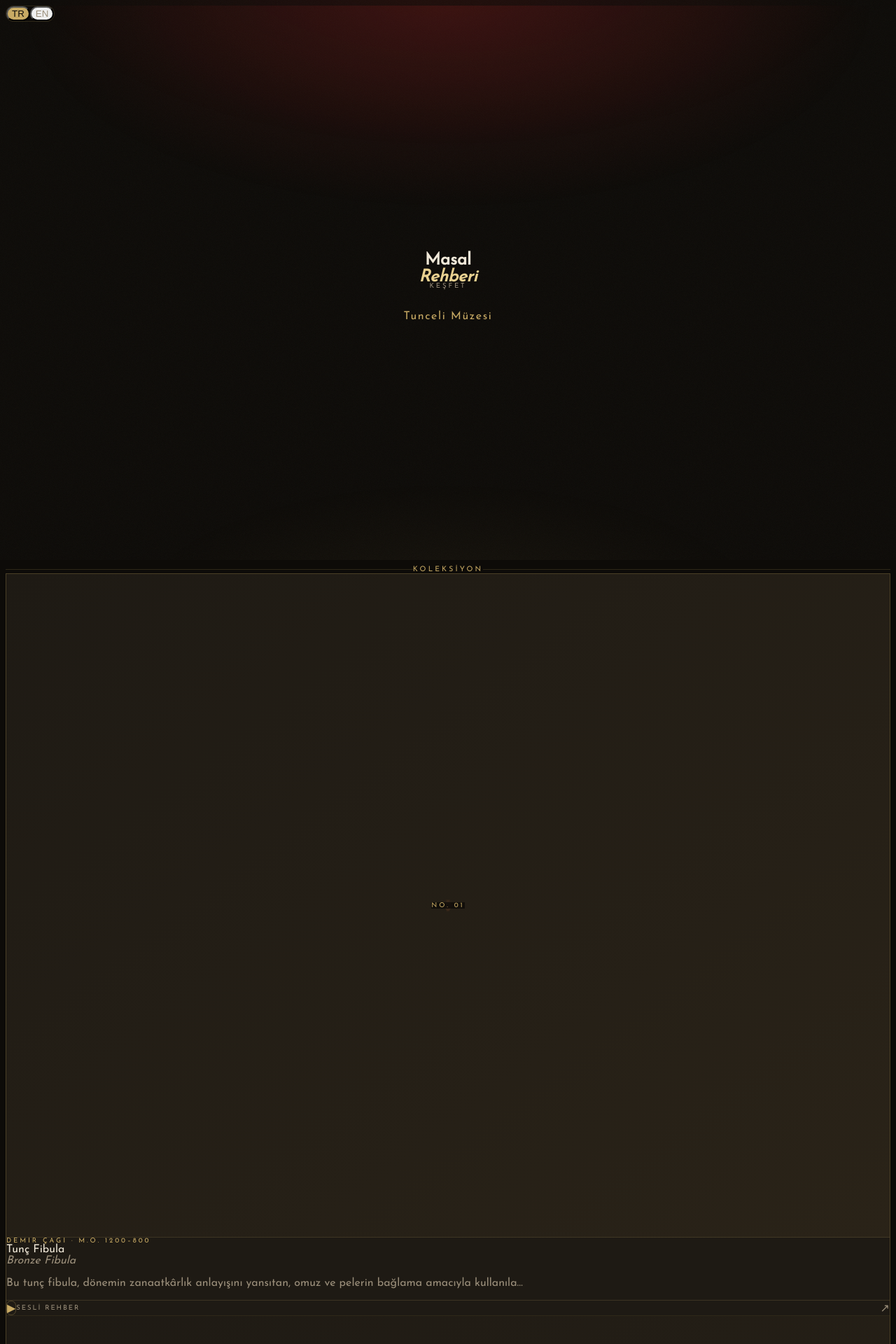
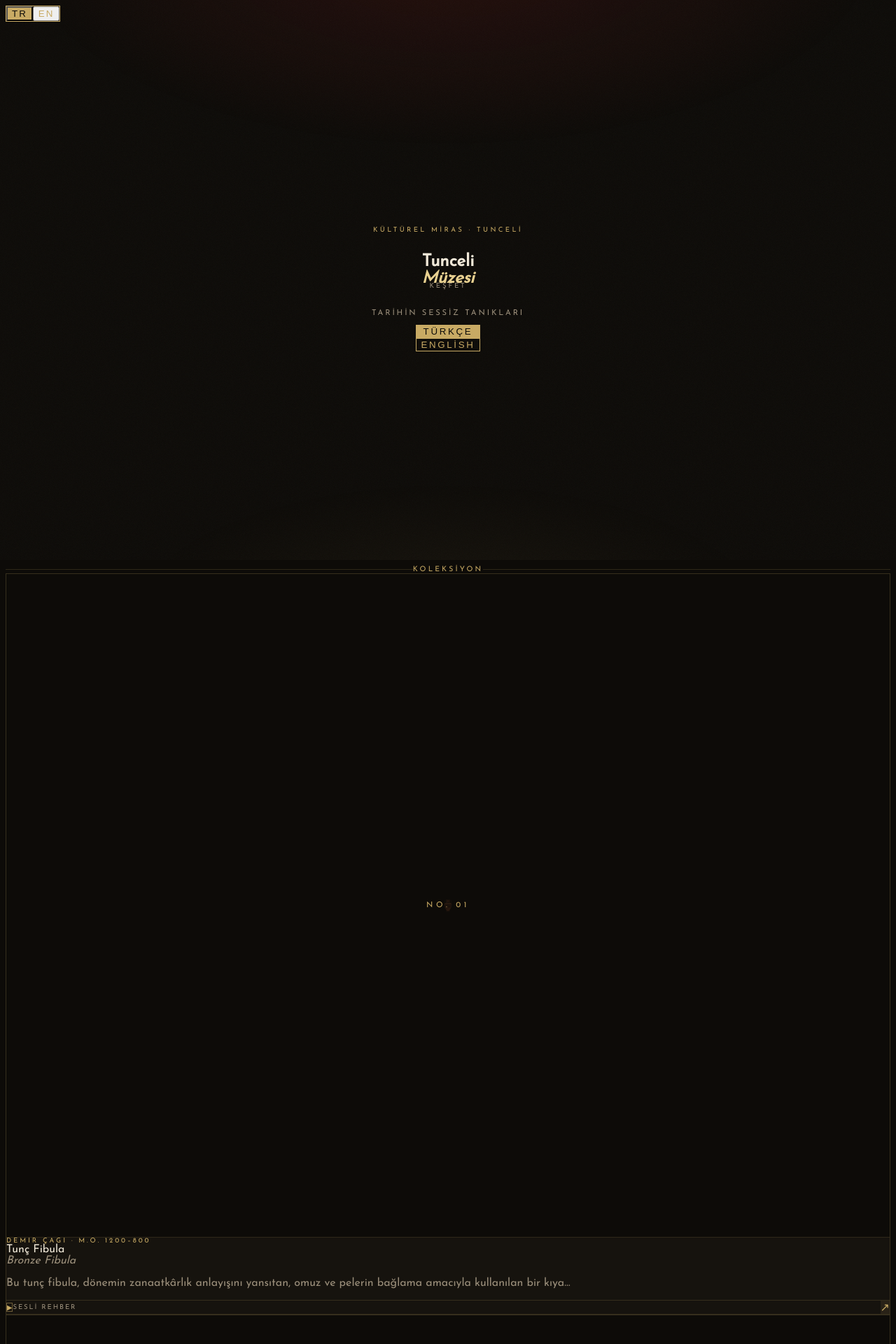
Before and after one commit to orhanpala/masal-rehberi, a Next.js app: page / in a window 1280 px wide. Shown: the top 1920 px of the page at 70% size. Built offline with nearby package versions, Linux system fonts and the light colour scheme.

Commit message:
Update page.jsx

```diff
--- a/app/page.jsx
+++ b/app/page.jsx
@@ -10,7 +10,6 @@ export default function MasalRehberi() {
   const [activeArtifact, setActiveArtifact] = useState(null);
   const [showQrLangModal, setShowQrLangModal] = useState(false);
 
-  // Ses oynatıcı referansı
   const audioRef = useRef(null);
   const [isPlaying, setIsPlaying] = useState(false);
 
@@ -20,22 +19,18 @@ export default function MasalRehberi() {
     const urlParams = new URLSearchParams(window.location.search);
     const idParam = urlParams.get('id');
 
-    // Senaryo 2: QR Kod ile gelindiyse
     if (idParam) {
       const found = artifacts.find(a => a.id == idParam);
       if (found) {
         setActiveArtifact(found);
         setView('detail');
-
         if (!savedLang) {
-          // Daha önce dil seçimi yapmamış, QR ile gelmiş (Karşılama Ekranı)
           setShowQrLangModal(true);
         } else {
           setLang(savedLang);
         }
       }
     } else {
-      // Senaryo 1: Doğrudan ana sayfaya gelindiyse
       if (savedLang) setLang(savedLang);
     }
   }, []);
@@ -76,15 +71,16 @@ export default function MasalRehberi() {
 
   if (!mounted) return null;
 
-  // QR İlk Giriş Dil Seçim Ekranı (Senaryo 2 için)
+  // QR İlk Giriş Dil Seçim Ekranı
   if (showQrLangModal) {
     return (
       <div className="min-h-screen flex flex-col items-center justify-center p-6 text-center">
-        <h1 className="hero-title mb-8">Masal<br/><em>Rehberi</em></h1>
-        <p className="text-xl text-[#c8aa64] mb-8 font-light tracking-widest uppercase">Lütfen Dil Seçiniz<br/><br/>Please Select Language</p>
-        <div className="flex gap-4">
-          <button onClick={() => handleSetLang('tr')} className="px-8 py-3 border border-[#c8aa64] text-[#c8aa64] hover:bg-[#c8aa64] hover:text-[#0d0b08] transition-all uppercase tracking-widest text-sm">Türkçe</button>
-          <button onClick={() => handleSetLang('en')} className="px-8 py-3 border border-[#c8aa64] text-[#c8aa64] hover:bg-[#c8aa64] hover:text-[#0d0b08] transition-all uppercase tracking-widest text-sm">English</button>
+        <div className="w-[1px] h-20 bg-gradient-to-b from-transparent to-[#c8aa64] mx-auto mb-8"></div>
+        <h1 className="text-5xl font-display font-light text-[#f0e8d8] mb-8 leading-tight">Tunceli<br/><em className="text-[#e8d090] italic">Müzesi</em></h1>
+        <p className="text-[0.65rem] text-[#c8aa64] mb-10 tracking-[0.35em] uppercase">Lütfen Dil Seçiniz / Please Select Language</p>
+        <div className="flex flex-col sm:flex-row gap-4">
+          <button onClick={() => handleSetLang('tr')} className="px-10 py-3 border border-[#c8aa64] text-[#c8aa64] hover:bg-[#c8aa64] hover:text-[#0d0b08] transition-all uppercase tracking-[0.2em] text-xs">Türkçe</button>
+          <button onClick={() => handleSetLang('en')} className="px-10 py-3 border border-[#c8aa64] text-[#c8aa64] hover:bg-[#c8aa64] hover:text-[#0d0b08] transition-all uppercase tracking-[0.2em] text-xs">English</button>
         </div>
       </div>
     );
@@ -92,40 +88,39 @@ export default function MasalRehberi() {
 
   return (
     <>
-      {/* Sabit Dil Seçici (Sağ Üst) */}
-      <div className="fixed top-6 right-6 z-50 flex gap-2 bg-[#0d0b08]/80 p-1 rounded-full backdrop-blur-md border border-[rgba(200,170,100,0.18)]">
-        <button onClick={() => handleSetLang('tr')} className={`px-4 py-2 rounded-full text-xs font-light tracking-widest transition-all ${lang === 'tr' ? 'bg-[#c8aa64] text-[#0d0b08]' : 'text-[#9a8e7a]'}`}>TR</button>
-        <button onClick={() => handleSetLang('en')} className={`px-4 py-2 rounded-full text-xs font-light tracking-widest transition-all ${lang === 'en' ? 'bg-[#c8aa64] text-[#0d0b08]' : 'text-[#9a8e7a]'}`}>EN</button>
+      {/* İYİLEŞTİRME 1: SAĞ ÜSTTEKİ BELİRGİN VE BÜYÜK DİL BUTONU */}
+      <div className="fixed top-6 right-6 z-50 flex border border-[#c8aa64] bg-[#0d0b08]/90 backdrop-blur-md shadow-lg shadow-[#c8aa64]/5">
+        <button onClick={() => handleSetLang('tr')} className={`px-5 py-2.5 text-xs tracking-[0.15em] transition-all ${lang === 'tr' ? 'bg-[#c8aa64] text-[#0d0b08] font-bold' : 'text-[#c8aa64] hover:bg-[#c8aa64]/10'}`}>TR</button>
+        <button onClick={() => handleSetLang('en')} className={`px-5 py-2.5 text-xs tracking-[0.15em] transition-all ${lang === 'en' ? 'bg-[#c8aa64] text-[#0d0b08] font-bold' : 'text-[#c8aa64] hover:bg-[#c8aa64]/10'}`}>EN</button>
       </div>
 
       {/* DETAY SAYFASI (ESER GÖRÜNÜMÜ) */}
       {view === 'detail' && activeArtifact && (
-        <div className="min-h-screen bg-[#16130e] w-full max-w-3xl mx-auto relative animate-in fade-in duration-500">
-          <button onClick={closeDetail} className="absolute top-6 left-6 w-10 h-10 border border-[rgba(200,170,100,0.18)] bg-[#1e1a14] text-[#c8aa64] rounded-full flex items-center justify-center text-xl z-10 transition-colors hover:bg-[#c8aa64] hover:text-[#0d0b08]">←</button>
+        <div className="min-h-screen w-full max-w-3xl mx-auto relative animate-in fade-in duration-500 bg-[#0d0b08]">
+          <button onClick={closeDetail} className="fixed top-6 left-6 w-11 h-11 border border-[#c8aa64] bg-[#16130e] text-[#c8aa64] flex items-center justify-center text-xl z-50 transition-colors hover:bg-[#c8aa64] hover:text-[#0d0b08] shadow-lg">←</button>
 
-          <div className="pt-24 pb-8 px-8 border-b border-[rgba(200,170,100,0.18)] text-center">
-            <div className="text-[0.7rem] tracking-[0.35em] text-[#c8aa64] uppercase mb-4">{lang === 'tr' ? activeArtifact.era_tr : activeArtifact.era_en}</div>
-            <h2 className="font-display text-4xl md:text-5xl font-light text-[#f0e8d8] mb-2">{lang === 'tr' ? activeArtifact.name_tr : activeArtifact.name_en}</h2>
+          <div className="pt-28 pb-10 px-8 border-b border-[rgba(200,170,100,0.18)] text-center">
+            <div className="text-[0.65rem] tracking-[0.35em] text-[#c8aa64] uppercase mb-5">{lang === 'tr' ? activeArtifact.era_tr : activeArtifact.era_en}</div>
+            <h2 className="font-display text-4xl md:text-5xl font-light text-[#f0e8d8] mb-3">{lang === 'tr' ? activeArtifact.name_tr : activeArtifact.name_en}</h2>
             <div className="font-display italic text-xl text-[#9a8e7a]">{lang === 'tr' ? activeArtifact.name_en : activeArtifact.name_tr}</div>
           </div>
 
           <div className="p-8 md:p-12">
-            <p className="text-base md:text-lg leading-loose text-[#f0e8d8] mb-12 font-display font-light tracking-wide">{lang === 'tr' ? activeArtifact.desc_tr : activeArtifact.desc_en}</p>
+            <p className="text-base md:text-lg leading-loose text-[#f0e8d8] mb-14 font-display font-light tracking-wide">{lang === 'tr' ? activeArtifact.desc_tr : activeArtifact.desc_en}</p>
 
             <div className="mt-8">
               <div className="text-[0.6rem] tracking-[0.35em] text-[#c8aa64] uppercase mb-4">{lang === 'tr' ? 'SESLİ TANITIM' : 'AUDIO GUIDE'}</div>
-              <div className="flex items-center gap-4 p-6 border border-[rgba(200,170,100,0.18)] bg-[#1e1a14] rounded-xl">
-                <button onClick={toggleAudio} className="w-14 h-14 shrink-0 border border-[#c8aa64] text-[#c8aa64] rounded-full flex items-center justify-center text-xl hover:bg-[#c8aa64] hover:text-[#0d0b08] transition-all">
+              <div className="flex items-center gap-5 p-6 border border-[rgba(200,170,100,0.18)] bg-[#16130e] shadow-inner">
+                <button onClick={toggleAudio} className="w-14 h-14 shrink-0 border border-[#c8aa64] text-[#c8aa64] flex items-center justify-center text-xl hover:bg-[#c8aa64] hover:text-[#0d0b08] transition-all">
                   {isPlaying ? '⏸' : '▶'}
                 </button>
                 <div className="flex-1">
-                   <p className="text-xs tracking-widest text-[#9a8e7a] uppercase mb-2">{lang === 'tr' ? activeArtifact.name_tr : activeArtifact.name_en}</p>
-                   {/* Tarayıcı varsayılan ses oynatıcısı (mobil uyumlu) */}
+                   <p className="text-[0.65rem] tracking-widest text-[#9a8e7a] uppercase mb-3">{lang === 'tr' ? activeArtifact.name_tr : activeArtifact.name_en}</p>
                    <audio
                      ref={audioRef}
                      src={lang === 'tr' ? activeArtifact.audio_tr : activeArtifact.audio_en}
                      controls
-                     className="w-full h-8 outline-none"
+                     className="w-full h-8 outline-none grayscale opacity-80"
                      onPlay={() => setIsPlaying(true)}
                      onPause={() => setIsPlaying(false)}
                    />
@@ -139,49 +134,64 @@ export default function MasalRehberi() {
       {/* ANA SAYFA (TÜM ESERLER) */}
       {view === 'home' && (
         <div id="main-content">
-          <section className="relative z-10 min-h-screen flex flex-col items-center justify-center text-center p-8 bg-[radial-gradient(ellipse_80%_60%_at_50%_0%,rgba(139,32,32,0.25)_0%,transparent_60%)]">
-            <div className="w-[1px] h-20 bg-gradient-to-b from-transparent to-[#c8aa64] mx-auto mb-10"></div>
-            <h1 className="font-display text-6xl md:text-8xl font-light text-[#f0e8d8] mb-2 leading-none">
-              Masal<br/><em className="text-[#e8d090] italic">Rehberi</em>
+          <section className="relative z-10 min-h-screen flex flex-col items-center justify-center text-center p-8">
+            <div className="w-[1px] h-20 bg-gradient-to-b from-transparent to-[#c8aa64] mx-auto mb-8"></div>
+
+            {/* İYİLEŞTİRME 2: İSTENİLEN REFERANS BAŞLIK */}
+            <p className="text-[0.6rem] tracking-[0.35em] text-[#c8aa64] uppercase mb-6">
+              {lang === 'tr' ? 'Kültürel Miras · Tunceli' : 'Cultural Heritage · Tunceli'}
+            </p>
+            <h1 className="font-display text-6xl md:text-8xl font-light text-[#f0e8d8] mb-4 leading-tight">
+              Tunceli<br/><em className="text-[#e8d090] italic">Müzesi</em>
             </h1>
-            <p className="font-display text-xl md:text-2xl tracking-[0.1em] text-[#c8aa64] mt-4 mb-12">
-              {lang === 'tr' ? 'Tunceli Müzesi' : 'Tunceli Museum'}
+            <p className="text-[0.7rem] tracking-[0.25em] text-[#9a8e7a] uppercase mb-14">
+              {lang === 'tr' ? 'Tarihin Sessiz Tanıkları' : 'Silent Witnesses of History'}
             </p>
-            <div className="absolute bottom-8 left-1/2 -translate-x-1/2 flex flex-col items-center gap-2 text-[0.6rem] tracking-[0.3em] text-[#9a8e7a] uppercase">
+
+            {/* İYİLEŞTİRME 3: ORTADAKİ BÜYÜK DİL BUTONLARI */}
+            <div className="flex flex-col sm:flex-row gap-4 mb-16">
+              <button onClick={() => handleSetLang('tr')} className={`px-12 py-3.5 text-xs tracking-[0.2em] transition-all border border-[#c8aa64] uppercase ${lang === 'tr' ? 'bg-[#c8aa64] text-[#0d0b08] font-bold' : 'bg-transparent text-[#c8aa64] hover:bg-[#c8aa64]/10'}`}>
+                Türkçe
+              </button>
+              <button onClick={() => handleSetLang('en')} className={`px-12 py-3.5 text-xs tracking-[0.2em] transition-all border border-[#c8aa64] uppercase ${lang === 'en' ? 'bg-[#c8aa64] text-[#0d0b08] font-bold' : 'bg-transparent text-[#c8aa64] hover:bg-[#c8aa64]/10'}`}>
+                English
+              </button>
+            </div>
+
+            <div className="absolute bottom-8 left-1/2 -translate-x-1/2 flex flex-col items-center gap-3 text-[0.6rem] tracking-[0.3em] text-[#9a8e7a] uppercase">
               <span>{lang === 'tr' ? 'Keşfet' : 'Explore'}</span>
-              <div className="w-[1px] h-10 bg-gradient-to-b from-[#c8aa64]/40 to-transparent animate-pulse"></div>
+              <div className="w-[1px] h-12 bg-gradient-to-b from-[#c8aa64]/50 to-transparent"></div>
             </div>
           </section>
 
-          <div className="flex items-center gap-6 px-8 max-w-5xl mx-auto my-12">
+          <div className="flex items-center gap-6 px-8 max-w-5xl mx-auto my-16">
             <div className="flex-1 h-[1px] bg-[rgba(200,170,100,0.18)]"></div>
-            <div className="w-1.5 h-1.5 bg-[#c8aa64] rotate-45"></div>
             <div className="text-[0.65rem] tracking-[0.3em] text-[#c8aa64] uppercase">{lang === 'tr' ? 'Koleksiyon' : 'Collection'}</div>
-            <div className="w-1.5 h-1.5 bg-[#c8aa64] rotate-45"></div>
             <div className="flex-1 h-[1px] bg-[rgba(200,170,100,0.18)]"></div>
           </div>
 
-          <section className="px-8 pb-24 max-w-5xl mx-auto">
-            <div className="grid grid-cols-1 md:grid-cols-2 lg:grid-cols-3 gap-[1px] border border-[rgba(200,170,100,0.18)] bg-[rgba(200,170,100,0.18)]">
+          <section className="px-8 pb-32 max-w-5xl mx-auto">
+            {/* İYİLEŞTİRME 4: KARTLAR ARASI BOŞLUK (gap-12) */}
+            <div className="grid grid-cols-1 md:grid-cols-2 lg:grid-cols-3 gap-12">
               {artifacts.map((a) => (
-                <div key={a.id} onClick={() => openDetail(a.id)} className="bg-[#1e1a14] flex flex-col cursor-pointer transition-colors hover:bg-[#231f17]">
-                  <div className="relative w-full aspect-[4/3] bg-gradient-to-br from-[#1e1a14] to-[#2a2318] flex items-center justify-center border-b border-[rgba(200,170,100,0.18)]">
-                     <span className="text-5xl opacity-10">🏺</span>
-                     <div className="absolute top-4 left-4 text-[0.6rem] tracking-[0.3em] text-[#c8aa64] bg-[#0d0b08]/80 px-3 py-1 uppercase backdrop-blur-sm">
+                <div key={a.id} onClick={() => openDetail(a.id)} className="bg-[#16130e] border border-[rgba(200,170,100,0.18)] flex flex-col cursor-pointer transition-all hover:bg-[#1e1a14] hover:border-[#c8aa64]/50 shadow-xl shadow-black/50">
+                  <div className="relative w-full aspect-[4/3] bg-[#0d0b08] flex items-center justify-center border-b border-[rgba(200,170,100,0.18)]">
+                     <span className="text-4xl opacity-10">🏺</span>
+                     <div className="absolute top-1/2 left-1/2 -translate-x-1/2 -translate-y-1/2 text-[0.7rem] font-bold tracking-[0.4em] text-[#c8aa64] uppercase">
                        No. {String(a.id).padStart(2,'0')}
                      </div>
                   </div>
-                  <div className="p-6 flex-1 flex flex-col">
-                    <div className="text-[0.6rem] tracking-[0.3em] text-[#c8aa64] uppercase mb-2">{lang === 'tr' ? a.era_tr : a.era_en}</div>
+                  <div className="p-8 flex-1 flex flex-col">
+                    <div className="text-[0.6rem] tracking-[0.3em] text-[#c8aa64] uppercase mb-3">{lang === 'tr' ? a.era_tr : a.era_en}</div>
                     <div className="font-display text-2xl text-[#f0e8d8] mb-1">{lang === 'tr' ? a.name_tr : a.name_en}</div>
-                    <div className="font-display italic text-sm text-[#9a8e7a] mb-4">{lang === 'tr' ? a.name_en : a.name_tr}</div>
-                    <p className="text-xs leading-relaxed text-[#9a8e7a] flex-1 mb-6">{(lang === 'tr' ? a.desc_tr : a.desc_en).slice(0, 100)}…</p>
-                    <div className="flex items-center justify-between pt-4 border-t border-[rgba(200,170,100,0.18)]">
+                    <div className="font-display italic text-sm text-[#9a8e7a] mb-5">{lang === 'tr' ? a.name_en : a.name_tr}</div>
+                    <p className="text-xs leading-relaxed text-[#9a8e7a] flex-1 mb-8">{(lang === 'tr' ? a.desc_tr : a.desc_en).slice(0, 110)}…</p>
+                    <div className="flex items-center justify-between pt-5 border-t border-[rgba(200,170,100,0.18)]">
                       <div className="flex items-center gap-3">
-                        <div className="w-8 h-8 rounded-full border border-[#c8aa64]/30 text-[#c8aa64] flex items-center justify-center text-xs">▶</div>
+                        <div className="w-8 h-8 border border-[#c8aa64]/50 text-[#c8aa64] flex items-center justify-center text-[0.6rem]">▶</div>
                         <span className="text-[0.6rem] tracking-[0.2em] text-[#9a8e7a] uppercase">{lang === 'tr' ? 'Sesli Rehber' : 'Audio'}</span>
                       </div>
-                      <div className="text-[#9a8e7a] text-sm">↗</div>
+                      <div className="text-[#c8aa64] text-sm bg-[#c8aa64]/10 p-1">↗</div>
                     </div>
                   </div>
                 </div>
@@ -189,10 +199,10 @@ export default function MasalRehberi() {
             </div>
           </section>
 
-          <footer className="py-16 px-8 border-t border-[rgba(200,170,100,0.18)] text-center">
-            <div className="font-display text-3xl font-light text-[#f0e8d8] mb-3">Masal <span className="text-[#c8aa64] italic">Rehberi</span></div>
-            <div className="text-[0.65rem] tracking-[0.25em] text-[#9a8e7a] uppercase mb-8">{lang === 'tr' ? 'Tunceli Müzesi Dijital Rehberi' : 'Tunceli Museum Digital Guide'}</div>
-            <div className="text-[0.7rem] tracking-[0.2em] text-[#c8aa64]/70 uppercase">Geliştirici: orhanpala.com</div>
+          <footer className="py-20 px-8 border-t border-[rgba(200,170,100,0.18)] text-center bg-[#0d0b08]">
+            <div className="font-display text-4xl font-light text-[#f0e8d8] mb-4">Tunceli <span className="text-[#c8aa64] italic">Müzesi</span></div>
+            <div className="text-[0.65rem] tracking-[0.25em] text-[#9a8e7a] uppercase mb-10">{lang === 'tr' ? 'Dijital Rehber' : 'Digital Guide'}</div>
+            <div className="text-[0.65rem] tracking-[0.2em] text-[#c8aa64]/50 uppercase">Geliştirici: orhanpala.com</div>
           </footer>
         </div>
       )}
```
